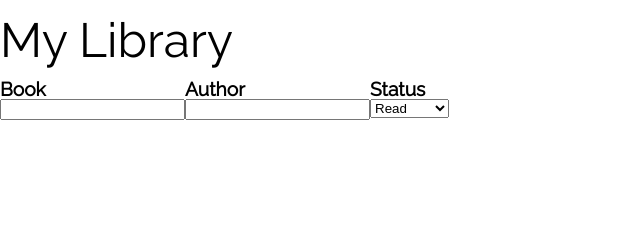
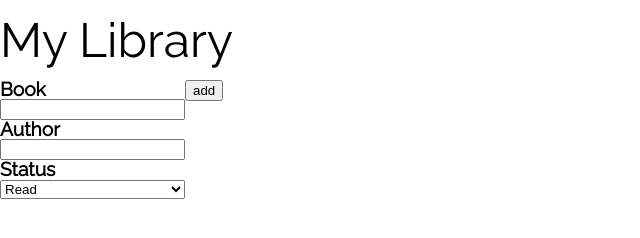
Before and after one commit to pityaf/library, a plain HTML site: page index.html in a window 1280 px wide. Shown: the whole page, without its empty margins (0-640 px from the left). Drawn offline with Linux system fonts and the light colour scheme.

Commit message:
minor structural adjustment

```diff
--- a/index.html
+++ b/index.html
@@ -18,15 +18,16 @@
         <h1>My Library</h1>
     </header>
 
-    <body>
-        <form id="insert-book" class="insert-book">
+    <main>
+        <form action="" method="POST" id="insert-book" class="insert-book">
+            <div class="wrapper">
                 <div class="input">
                     <label for="book">Book</label>
-                <input type="text" id="book" name="book">
+                    <input type="text" id="book" name="book" required>
                 </div>
                 <div class="input">
                     <label for="author">Author</label>
-                <input type="text" id="author" name="author">
+                    <input type="text" id="author" name="author" required>
                 </div>
                 <div class="input">
                     <label for="author">Status</label>
@@ -35,8 +36,12 @@
                         <option value="not-read">Not Read</option>
                     </select>
                 </div>
+            </div>
+            <div class="submit">
+                <input type="submit" value="add" />
+            </div>
         </form>
-    </body>
+    </main>
 
     <footer></footer>
 </body>
```
Lines whose indentation alone changed are shown as unchanged.
